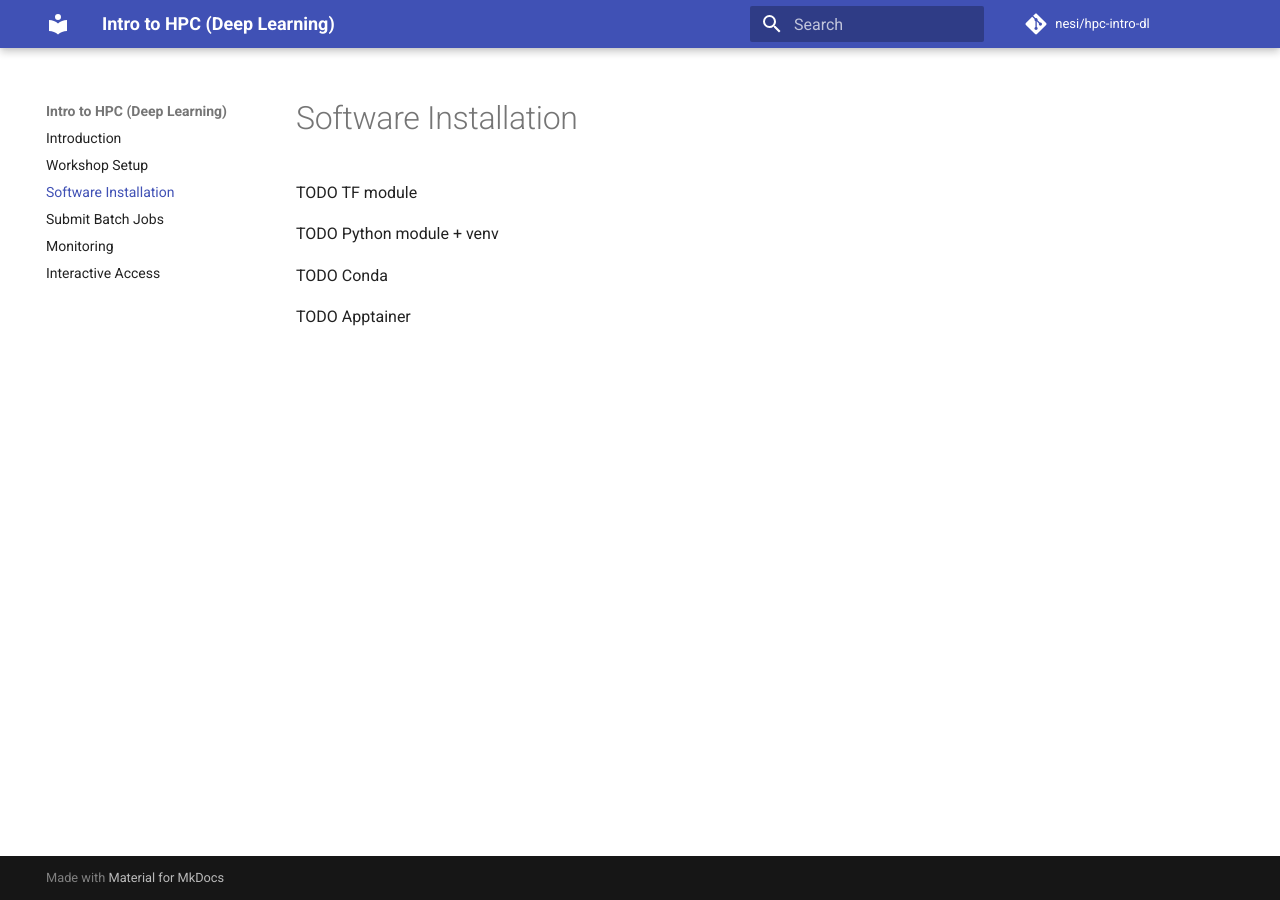
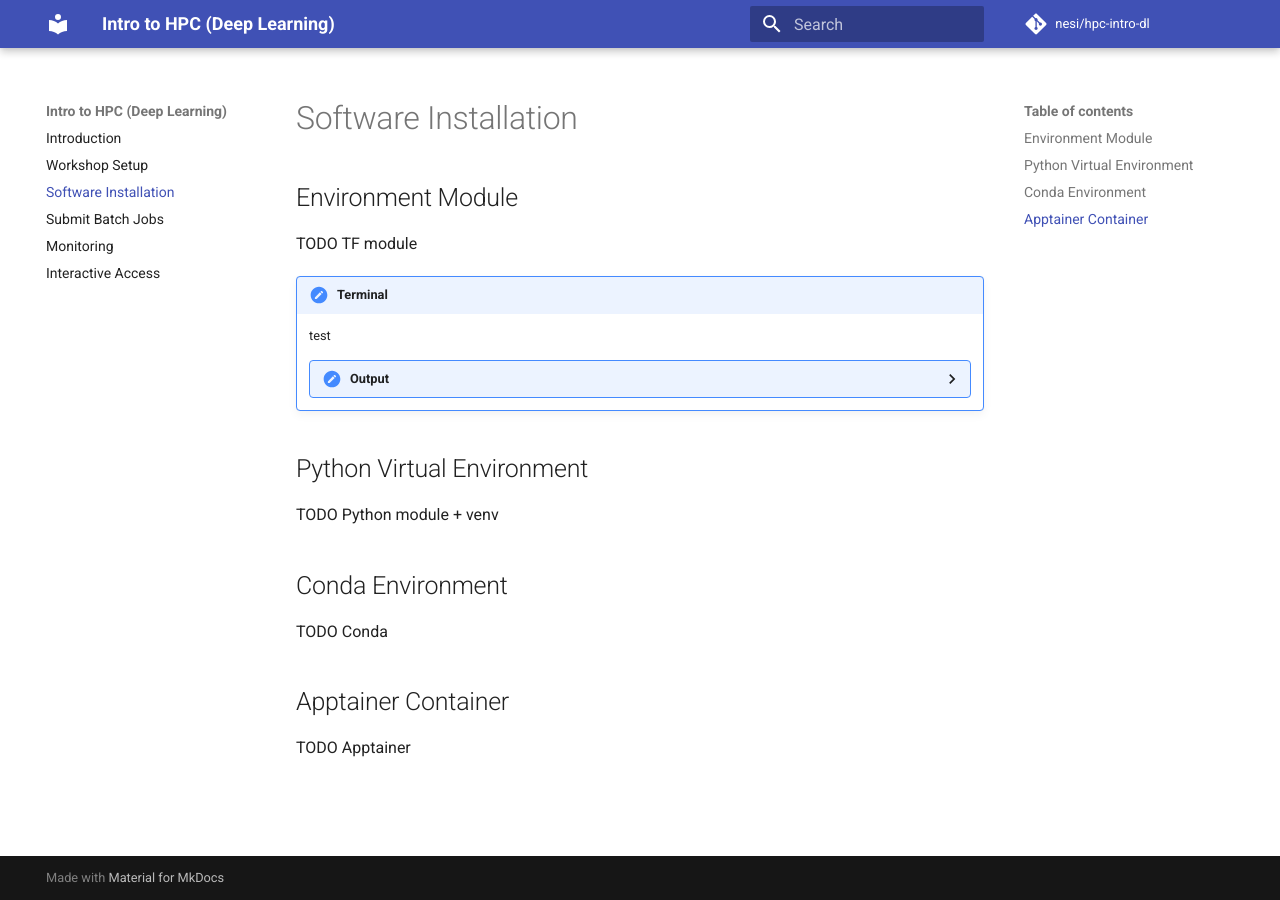
Before and after one commit to nesi/hpc-intro-dl, an MkDocs documentation site: the page built from docs/install.md, in a window 1280 px wide. Built offline with MkDocs 1.6.1 and Material for MkDocs 9.7.7, drawn with Linux system fonts in a browser that asks for light colours; comment, search, counter and statistics services are not loaded.

Commit message:
add more extensions

```diff
--- a/docs/install.md
+++ b/docs/install.md
@@ -1,9 +1,23 @@
 # Software Installation
+
+## Environment Module
 
 TODO TF module
 
+!!! terminal
+    test
+
+    ??? output
+        test
+
+## Python Virtual Environment
+
 TODO Python module + venv
+
+## Conda Environment
 
 TODO Conda
 
+## Apptainer Container
+
 TODO Apptainer
--- a/mkdocs.yml
+++ b/mkdocs.yml
@@ -14,6 +14,21 @@ exclude_docs: |
 theme:
   name: material
 
+markdown_extensions:
+  - abbr
+  - admonition
+  - attr_list
+  - def_list
+  - footnotes
+  - md_in_html
+  - smarty
+  - sane_lists
+  - toc:
+      permalink: true
+  - pymdownx.details
+  - pymdownx.tabbed:
+      alternate_style: true
+
 nav:
   - index.md
   - setup.md
```
